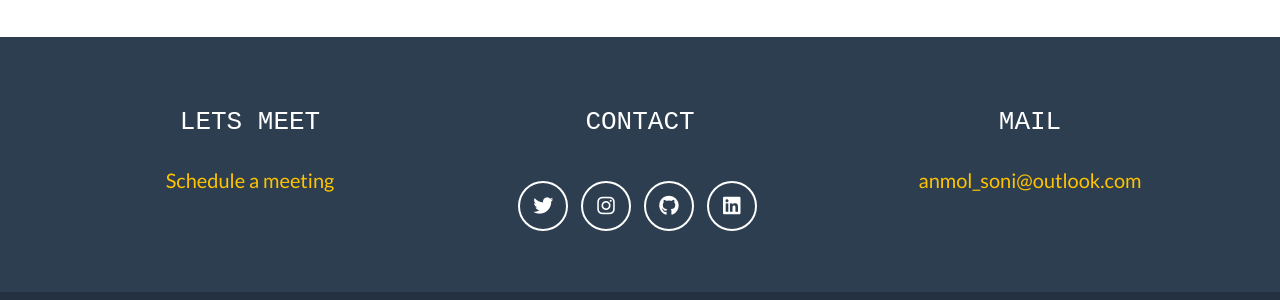
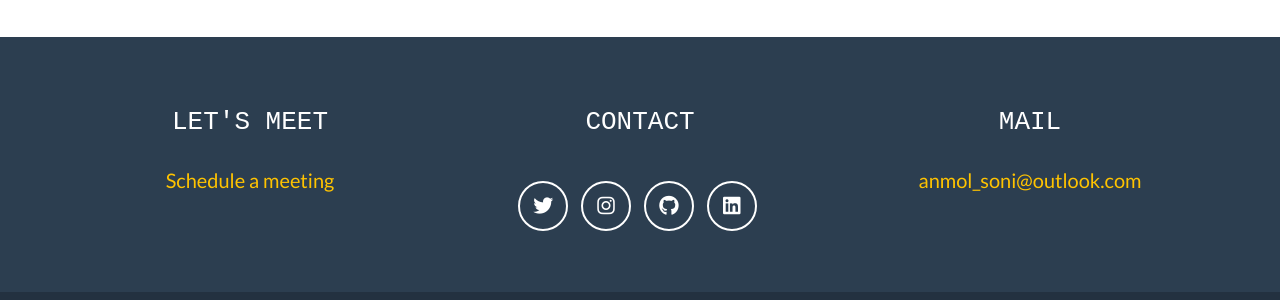
Before and after one commit to SoniAnmol/SoniAnmol.github.io, a Jekyll site: the page built from _posts/2022-09-27-msc_thesis.markdown, in a window 1280 px wide and 900 px high, scrolled down 1815 px. Shown: the part 537-837 px from the top of the window. Built offline with Jekyll 4.4.1, drawn with Linux system fonts in a browser that asks for light colours; some web fonts are replaced.

Commit message:
updated footer text

```diff
--- a/_config.yml
+++ b/_config.yml
@@ -33,7 +33,7 @@ color:
 # Footer settings
 footer:
   copyright: AnmolSoni
-  location: Lets meet
+  location: Let's meet
   social: Contact
   credits: Mail
 
```
